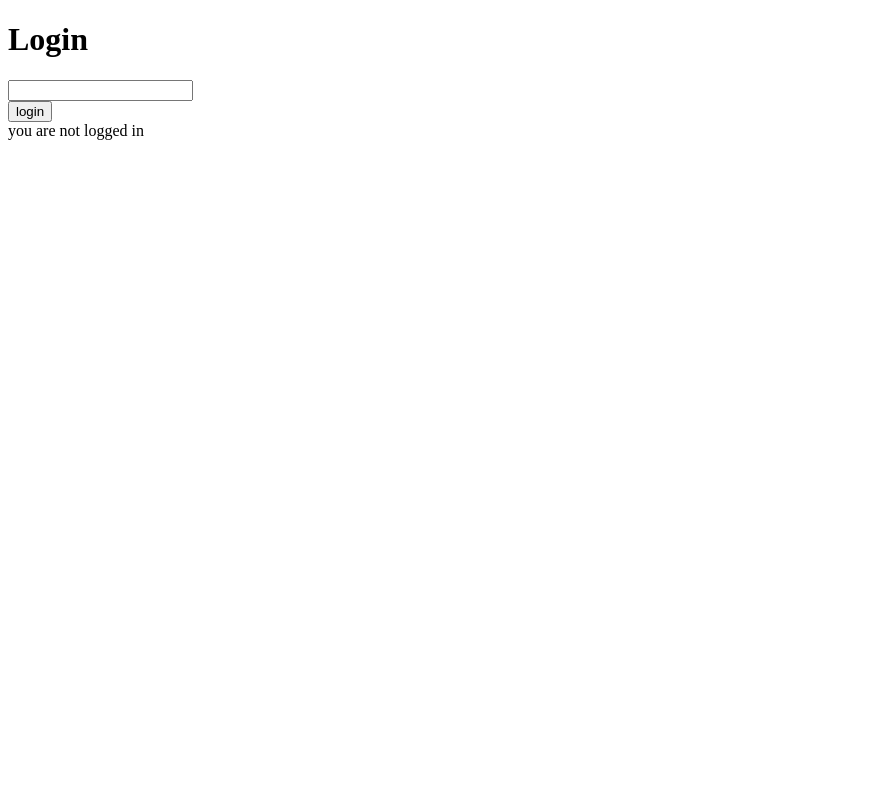
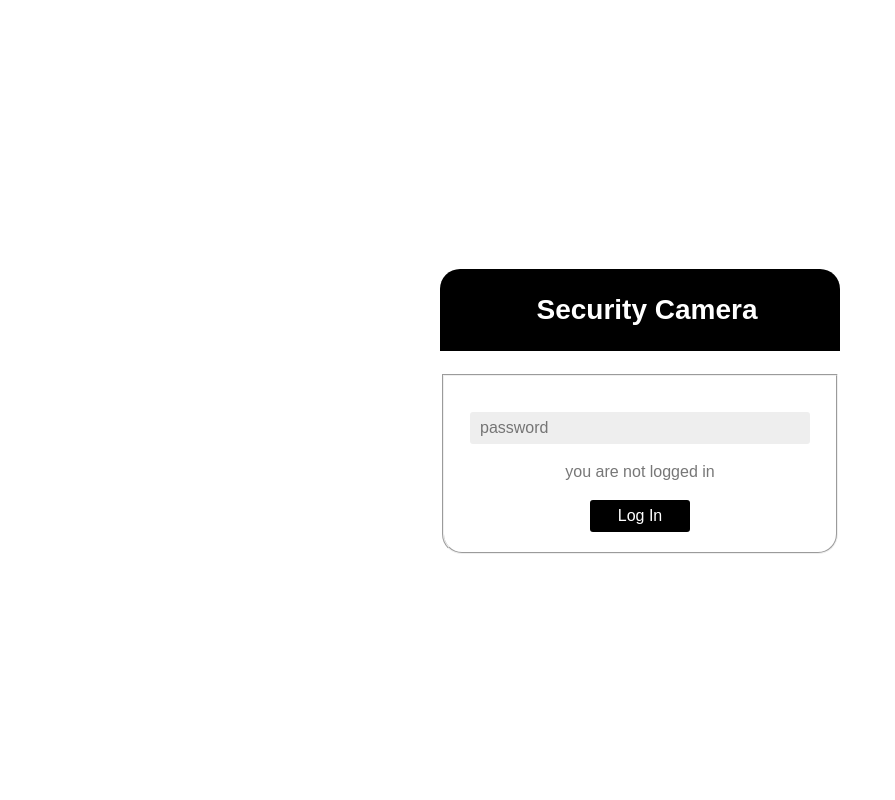
Before and after one commit to barhenkro/SecurityCamera, a Flask app: page /login in a window 1280 px wide. Shown: the whole page, without its empty margins (0-895 px from the left). Run offline with Flask 2, Linux system fonts and the light colour scheme; parts of the project's set-up code (start-up, migrations or seed data) failed here and were passed over.

Commit message:
styled login page

```diff
--- /dev/null
+++ b/static/login.css
@@ -0,0 +1,115 @@
+$color: #000;
+$color-bg: #c0c0c0;
+
+@import url(http://weloveiconfonts.com/api/?family=fontawesome);
+
+
+@import url(https://meyerweb.com/eric/tools/css/reset/reset.css);
+
+
+[class*="fontawesome-"]:before {
+  font-family: 'FontAwesome', sans-serif;
+}
+
+
+
+* {
+  box-sizing: inherit
+}
+
+html {
+  box-sizing: border-box;
+  height: 100%;
+}
+
+body {
+	background: $color-bg;
+	color: $color;
+  font-family: 'Varela Round', sans-serif;
+  line-height: 1.5;
+  margin: 0;
+  min-height: 100%;
+}
+
+input {
+  background-image: none;
+  border: none;
+  font: inherit;
+  margin: 0;
+  padding: 0;
+  transition: all .3s;
+}
+
+/* ---------- ALIGN ---------- */
+
+.align {
+  align-items: center;
+  display: flex;
+  flex-direction: column;
+  justify-content: center;
+}
+
+/* ---------- GRID ---------- */
+
+.grid {
+  margin-left: auto;
+  margin-right: auto;
+  max-width: 90%;
+  width: 400px;
+}
+
+/* ---------- LOGIN ---------- */
+#message {
+  text-align: center;
+}
+#login h2 {
+	background: black;
+	border-radius: 20px 20px 0 0;
+	color: #fff;
+	font-size: 28px;
+	padding: 20px 26px;
+  text-align: center;
+}
+
+#login h2 span[class*="fontawesome-"] {
+	margin-right: 14px;
+}
+
+#login fieldset {
+	background: #fff;
+	border-radius: 0 0 20px 20px;
+	padding: 20px 26px;
+}
+
+#login fieldset p {
+	color: #777;
+	margin-bottom: 14px;
+}
+
+#login fieldset p:last-child {
+	margin-bottom: 0;
+}
+
+#login fieldset input {
+	border-radius: 3px;
+}
+
+#login fieldset input[type="password"] {
+	background: #eee;
+	color: #777;
+	padding: 4px 10px;
+	width: 100%;
+}
+
+#login fieldset input[type="submit"] {
+	background: black;
+	color: #fff;
+	display: block;
+	margin: 0 auto;
+	padding: 4px 0;
+	width: 100px;
+}
+
+#login fieldset input[type="submit"]:hover {
+	background: #1a1a1a;
+}
--- a/templates/login.html
+++ b/templates/login.html
@@ -2,16 +2,34 @@
 <html lang="en">
 <head>
     <title>Login</title>
+    <link rel="stylesheet" type="text/css" href="{{url_for('static', filename='login.css')}}">
 </head>
-<body>
-<h1>Login</h1>
+<body class="align">
 
-<form method="post">
-    <input type="text" name="password"><br>
-    <input type="submit" value="login" >
-</form>
+<div class="grid">
 
-{{message}}
+    <div id="login">
+
+        <h2><span class="fontawesome-lock"></span>Security Camera</h2>
+
+        <form action="#" method="POST">
+
+            <fieldset>
+
+
+                <p><input type="password" id="password" placeholder="password" name="password"></p>
+                <p id="message"> {{message}} </p>
+
+                <p><input type="submit" value="Log In"></p>
+
+            </fieldset>
+
+        </form>
+
+
+    </div> <!-- end login -->
+
+</div>
 
 </body>
 </html>
```
